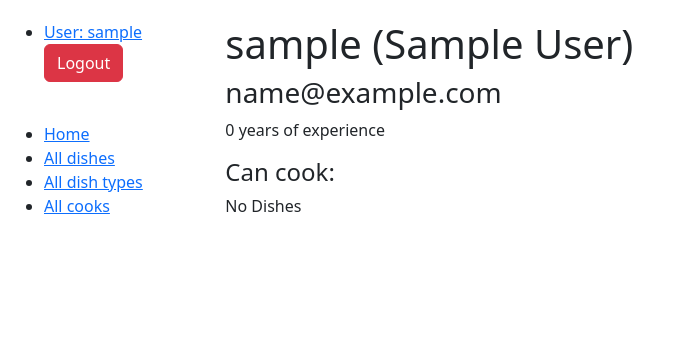
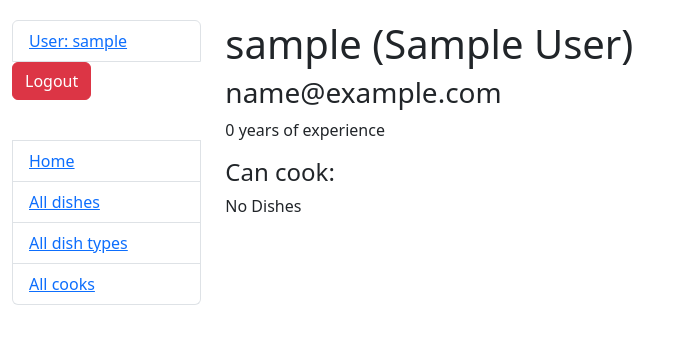
Before and after one commit to Komar88lvl/shynok, a Django app: page /kitchen/cooks/1/ in a window 1280 px wide. Shown: the top 344 px of the page, without its empty margins (0-683 px from the left). Run offline with Django 5.2, Linux system fonts and the light colour scheme; the visitor is signed in with stand-in values (Sample User, id 1); data comes from the database, SQL or seed files in the repository; data that the repository does not hold is empty.

Commit message:
Add some css classes in sidebar template

```diff
--- a/templates/includes/sidebar.html
+++ b/templates/includes/sidebar.html
@@ -1,6 +1,6 @@
-<ul class="sidebar-nav">
+<ul class="sidebar-nav list-group">
   {% if user.is_authenticated %}
-    <li>
+    <li class="list-group-item">
       <a href="{% url 'kitchen:cook-detail' user.id %}">User:  {{ user.username }}</a>
     </li>
       <form action="{% url 'logout' %}" method="post">
@@ -8,21 +8,21 @@
         <button type="submit" class="btn btn-danger">Logout</button>
       </form>
   {% else %}
-    <li>
+    <li class="list-group-item">
       <a href="{% url 'login' %}">Login</a>
     </li>
   {% endif %}
   <br>
-  <li>
+  <li class="list-group-item">
     <a href="{% url 'kitchen:index' %}">Home</a>
   </li>
-  <li>
+  <li class="list-group-item">
     <a href="{% url 'kitchen:dish-list' %}">All dishes</a>
   </li>
-  <li>
+  <li class="list-group-item">
     <a href="{% url 'kitchen:dish-type-list' %}">All dish types</a>
   </li>
-  <li>
+  <li class="list-group-item">
     <a href="{% url 'kitchen:cook-list' %}">All cooks</a>
   </li>
 </ul>
```
